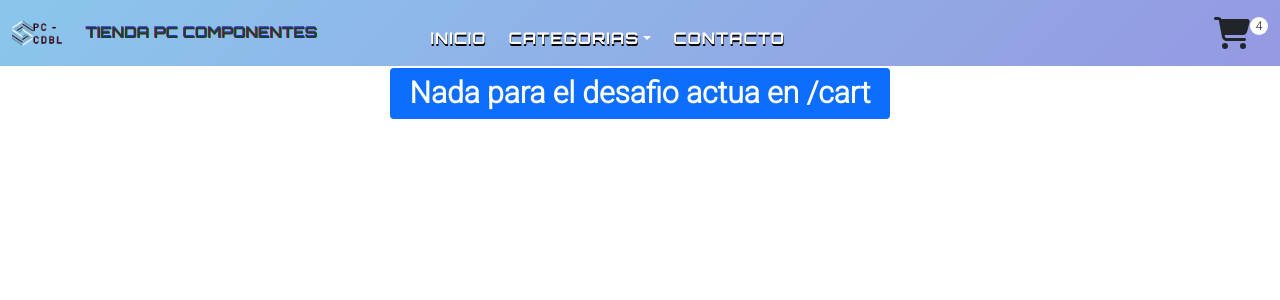
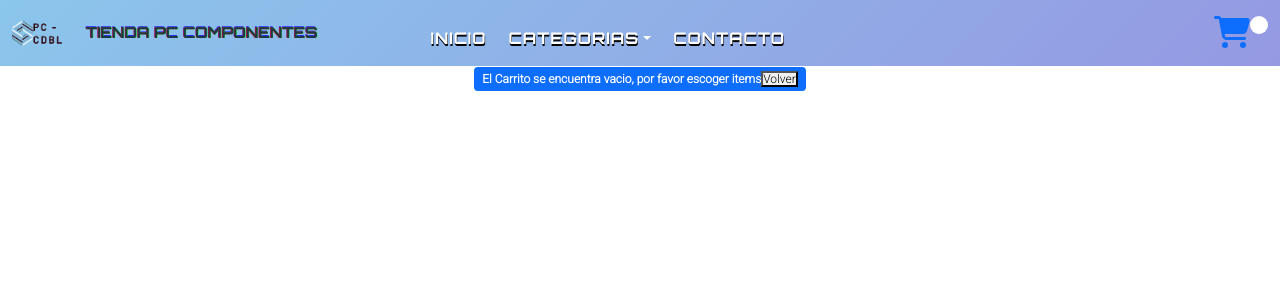
Before and after one commit to RI-KU56/Cristian-Bolivar-31205-ecommerce-bolivar, a React (Create React App) app: page /cart in a window 1280 px wide. Shown: the top 300 px of the page. Built offline with nearby package versions, Linux system fonts and the light colour scheme.

Commit message:
Desafío: Cart View

```diff
--- a/src/App.js
+++ b/src/App.js
@@ -4,7 +4,6 @@ import NavBar from './components/NavBar';
 import ItemListContainer from './components/ItemListContainer';
 import ItemDetailContainer from './components/ItemDetailContainer';
 import Cart from './components/Cart';
-import { CartProvider } from './components/CartContext';
 
 
 function App() {
@@ -12,7 +11,7 @@ function App() {
   return (
     <>
     <div className="App">
-      <CartProvider>
+
         <BrowserRouter>
           <NavBar />
           <Switch>
@@ -33,7 +32,7 @@ function App() {
             </Route>
           </Switch>
         </BrowserRouter>
-      </CartProvider>
+
     </div>
     </>
   );
--- a/src/components/Cart.jsx
+++ b/src/components/Cart.jsx
@@ -1,14 +1,102 @@
-import React from 'react'
-import { Badge } from 'react-bootstrap'
+import { Badge, Table, Button } from "react-bootstrap";
+import React, { useState, useEffect, useContext, createContext } from "react";
+import { CartContext } from "./CartContext";
+import { Link } from "react-router-dom";
+import DelButton from "./DelButton";
 
-function Cart() {
+
+const Cart = () => {
+  const { carts, cartlength, clear, total, removeitem } =
+    useContext(CartContext);
+  console.log("En carrito largo de carrito:" + cartlength());
+
+  if (cartlength() > 0) {
+    let copyarray = [];
+    let goodarray = [];
+    let ListTemplate;
+    let i = 0;
+
+    let itemidarray = [];
+
+    while (i < carts.length) {
+      copyarray[i] = carts[i];
+      itemidarray[i] = carts[i].itemid;
+      i++;
+    }
+
+    itemidarray = [...new Set(itemidarray)];
+    i = 0;
+    let id;
+    let j = 0;
+    let price;
+    let name;
+    while (i < itemidarray.length) {
+      let sum = 0;
+      for (j = 0; j < copyarray.length; j++) {
+        if (copyarray[j].itemid == itemidarray[i]) {
+          sum = copyarray[j].count + sum;
+          price = copyarray[j].itemprice;
+          name = copyarray[j].productname;
+        }
+      }
+
+      id = itemidarray[i];
+      goodarray.push({ id, name, sum, price });
+
+      i++;
+    }
+
+    ListTemplate = goodarray.map((element) => (
+      <tr key={element.id}>
+        <td>{element.name}</td>
+        <td>{element.sum}</td>
+        <td>{element.price}</td>
+        <td>
+          <DelButton itemid={id} />
+        </td>
+      </tr>
+    ));
+
     return (
-        <>
-            <h1>
-                <Badge variant="secondary">Nada para el desafio actua en /cart</Badge>
-            </h1>
-        </>
-    )
-}
+      <>
+        <table className="table table-info table-bordered border-primary">
+          <thead className="table-dark">
+            <tr>
+              <th>Item</th>
+              <th>Cantidad</th>
+              <th>Precio Unitario</th>
+              <th>Quitar Item</th>
+            </tr>
+          </thead>
+          <tbody>
+            {ListTemplate}
+            <tr>
+              <td colspan="3">Total a Pagar:</td>
+              <td>{total()}</td>
+            </tr>
+            <tr>
+              <td colspan="4">
+                <Link to={'/'}>
+                  <button type="button" className='btn btn-secondary'>
+                    Terminar compra
+                  </button>
+                </Link>
+              </td>
+            </tr>
+          </tbody>
+        </table>
+      </>
+    );
+  } else {
+    return (
+      <Badge variant="secondary">
+        El Carrito se encuentra vacio, por favor escoger items
+        <Link to={"/categories"}>
+          <button>Volver</button>
+        </Link>
+      </Badge>
+    );
+  }
+};
 
-export default Cart
+export default Cart;
--- a/src/components/CartContext.jsx
+++ b/src/components/CartContext.jsx
@@ -1,83 +1,99 @@
-import React from 'react'
-import { createContext } from 'react'
+import React, { createContext, useState } from "react";
 
-export const CartContext = createContext({})
+export const CartContext = createContext({});
 
 export const CartProvider = ({ children }) => {
-    let cart = []
+    const [carts, setCarts] = useState([]);
 
-    const addItem = ({ itemid }, { count }) => {
-        if (!cart) {
-            cart.push({ itemid, count })
+    const additem = ({ productname }, { itemid }, { count }, { itemprice }) => {
+        setCarts([...carts, { itemid, productname, count, itemprice }]);
+    };
+
+    const removeitem = ({ itemid }) => {
+        console.log("inside removeitemid" + itemid);
+        setCarts(carts.filter((cart) => cart.itemid != itemid));
+    };
+
+    const cartlength = () => {
+        let sum, i;
+        sum = 0;
+        i = 0;
+        if (carts.length) {
+        while (i < carts.length) {
+            sum = carts[i].count + sum;
+            i++;
+        }
+        return sum;
         } else {
-            //se agrega el item en caso de que ya exista
-            if (isInCart({ itemid })) {
-                cart[isInCartIndex({ itemid })].count = cart[isInCartIndex({ itemid })].count + count
-                cart = cart
-            } else {
-                cart.push({ itemid, count })
-                cart = cart
-            }
+        return 0;
+        }
+    };
+
+    const clear = () => {
+        setCarts([]);
+    };
+
+    const total = () => {
+        let sum, i;
+        sum = 0;
+        i = 0;
+        if (carts.length) {
+        while (i < carts.length) {
+            sum = carts[i].count * carts[i].itemprice + sum;
+            i++;
+        }
+        return sum;
+        } else {
+        return 0;
+        }
+    };
+
+    const isInCart = ({ itemid }) => {
+        let i = 0;
+        if (!carts) return false;
+
+        if (carts.length) {
+        while (i < carts.length) {
+            if (carts[i].itemid === itemid) return true;
+
+            i++;
         }
 
-        console.log("Contenido de cart en context mas abajo")
-        console.log(cart)
-        console.log("Largo de cart:" + cart.length)
-    }
+        return false;
+        } else {
+        return false;
+        }
+    };
 
-    const removeItem = ({ itemid }) => {
-        let cart2 = []
-        let i = 0
+    const isInCartIndex = ({ itemid }) => {
+        let i = 0;
 
-        while (i < cart.length) {
-            if (cart[i].itemid !== itemid) {
-                cart2.push(cart[i])
-            }
-            i++
+        if (carts.length) {
+        while (i < carts.length) {
+            if (carts[i].itemid === itemid) return i;
+
+            i++;
         }
 
-        cart = cart2
-    }
-
-    const clear = () => {
-        cart = []
-    }
-
-    const isInCart = ({ itemid }) => {
-        let i = 0
-
-        if (cart.length) {
-            while (i < cart.length) {
-                if (cart[i].itemid === itemid)
-                    return true
-                    i++
-            }
-            return false
+        return false;
         } else {
-            return false
+        return false;
         }
-    }
-
-    const isInCartIndex = ({ itemid }) => {
-        let i = 0
-
-        if (cart.length) {
-            while (i < cart.length) {
-                if (cart[i].itemid === itemid)
-                    return i
-                    i++
-            }
-            return false
-        } else {
-            return false
-        }
-    }
+    };
 
     return (
-        <>
-        <CartContext.Provider value={{ cart, addItem, removeItem, clear, isInCart, isInCartIndex }}>
+        <CartContext.Provider
+            value={{
+                carts,
+                additem,
+                removeitem,
+                cartlength,
+                clear,
+                total,
+                isInCartIndex,
+            }}>
+            {" "}
             {children}
         </CartContext.Provider>
-        </>
     )
 }
--- a/src/components/CartWidget.jsx
+++ b/src/components/CartWidget.jsx
@@ -1,18 +1,24 @@
-import React from 'react';
+import React, {useContext} from 'react';
 import './styles/CartWidget.css'
 import { FontAwesomeIcon } from "@fortawesome/react-fontawesome";
 import { faCartShopping } from "@fortawesome/free-solid-svg-icons";
+import { Link } from 'react-router-dom';
+import {CartContext} from './CartContext';
 
 
-function CartWidget({items}) {
+export const Carrito = () => {
+    const {carts,cartlength,clear}=useContext(CartContext);
+    console.log("Valor de total en widget");
+    console.log("Loading Cartwidget");
+
     return (
-    <>
-    <div className="cart-widget">
-        <FontAwesomeIcon icon={faCartShopping} size="2x"/>
-        <div className="qty-display">{items}</div>
-    </div>
-    </>
+        <>
+        <div className="cart-widget">
+            <Link to={'/cart'}>
+                <FontAwesomeIcon icon={faCartShopping} size="2x"/>
+            </Link>
+            <div className="qty-display">{cartlength()>0 && cartlength()}</div>
+        </div>
+        </>
     )
 }
-
-export default CartWidget
--- /dev/null
+++ b/src/components/DelButton.jsx
@@ -0,0 +1,15 @@
+import React, {useState,useEffect,useContext,createContext} from 'react';
+import {CartContext} from './CartContext';
+
+export const DelButton = ({itemid}) => {
+
+    const {removeitem}=useContext(CartContext);
+    console.log("Estoy en DelButton con itemid:"+itemid);
+
+    return(
+        <button className="btn btn-danger" onClick={()=>removeitem({itemid})}>Eliminar Item</button>
+    )
+};
+
+
+export default DelButton;
--- a/src/components/ItemCount.jsx
+++ b/src/components/ItemCount.jsx
@@ -1,60 +1,104 @@
-import React from "react";
-import { useContext } from "react";
-import { useParams } from "react-router-dom";
+import React, { useState, useEffect, useContext } from "react";
+import { CartContext } from "./CartContext";
+import { Link, useParams } from "react-router-dom";
 import { ItemDetailButton } from "./ItemDetail";
-import { CartContext } from "./CartContext";
 
+const ItemCount = ({ productname, stock, initial, productid, itemprice }) => {
+  const [count, setCount] = useState(initial);
+  const { itemid } = useParams();
+  const { additem, additem2, carts, cartlength, isInCartIndex, removeitem } =
+    useContext(CartContext);
 
-function ItemCount({min,max,reset,count,stock,product_name}) {
-  const { itemid } = useParams()
+  const add = () => {
+    if (count + 1 > stock) {
+      alert("Superaste la cantidad de items en stock");
+    } else {
+      setCount(count + 1);
+    }
+  };
 
-  const { addItem, cart } = useContext(CartContext)
+  const sub = () => {
+    if (count === 0) alert("Debes agregar al menos un item al carrito");
+    else setCount(count - 1);
+  };
 
-    return (
-      <>
-        <div className="btn-group" role="group" aria-label="Basic example">
+  const reset = () => {
+    setCount(initial)
+  }
+
+  const onAdd = () => {
+    alert("Tus productos se agregaron al carrito")
+  }
+
+  console.log(
+    "ver contenido de carts",
+    carts.map((cart) => cart.productname)
+  );
+
+  console.log("New cartlength function", cartlength());
+
+  return (
+    <>
+      <div className="btn-group" role="group" aria-label="Basic example">
           <table className="table-sm mx-auto">
             <thead>
               <tr>
-                <th></th>
-                <th>{product_name}</th>
-                <th></th>
+                {/* <th colspan="3" align="center">{productname}</th> */}
               </tr>
             </thead>
             <tbody>
               <tr>
-                <td>
-                  <button type="button" className="btn btn-outline-danger" onClick={min}>
+                <td align="center" colspan="1">
+                  <button type="button" className="btn btn-outline-danger" onClick={sub}>
                     -
                   </button>
                 </td>
-                <td className="text-center">{count}</td>
-                <td>
-                  <button type="button" className="btn btn-outline-success" onClick={max}>
+                <td colspan="2" className="text-center" align="center">{count}</td>
+                <td align="center" colspan="1">
+                  <button type="button" className="btn btn-outline-success" onClick={add}>
                     +
                   </button>
                 </td>
               </tr>
               <tr>
-                <td> </td>
-                <td align="center" onClick={() => addItem({ itemid }, { count })}>
-                  <ItemDetailButton contador={count} />
+                <td colspan="2" align="center" onClick={onAdd}>
+                  <button
+                    type="button"
+                    className='btn btn-secondary'
+                    disabled={count === 0}
+                    id="but2"
+                    onClick={() =>
+                      additem(
+                        { productname },
+                        { itemid },
+                        { count },
+                        { itemprice }
+                      )
+                    }
+                  >
+                    Agregar a carrito
+                  </button>
                 </td>
-                <td> </td>
+                <td colspan="2" align="center">
+                  <Link to={'/cart'}>
+                    <button type="button" className='btn btn-secondary'>
+                      Ir al Carrito
+                    </button>
+                  </Link>
+                </td>
               </tr>
               <tr>
-                <td> </td>
-                <td>
-                  <button type="button" className='btn-secondary' onClick={reset}>
+                <td colspan="4" align="center">
+                  <button type="button" className='btn btn-secondary' onClick={reset} disabled={count === 0}>
                     Reset
-                  </button></td>
-                <td> </td>
+                  </button>
+                </td>
               </tr>
             </tbody>
           </table>
         </div>
-      </>
-    );
-}
+    </>
+  );
+};
 
-export default ItemCount
+export default ItemCount;
--- a/src/components/NavBar.jsx
+++ b/src/components/NavBar.jsx
@@ -2,7 +2,7 @@ import React from 'react';
 import './styles/NavBar.css';
 import logoNav from '../images/logo.png';
 import { Link } from "react-router-dom";
-import CartWidget from './CartWidget';
+import { Carrito } from './CartWidget';
 
 function NavBar() {
   return (
@@ -52,7 +52,7 @@ function NavBar() {
                 </Link>
               </li>
             </ul>
-              <CartWidget items={4}/>
+              <Carrito />
           </div>
         </div>
       </nav>
--- a/src/index.js
+++ b/src/index.js
@@ -3,6 +3,7 @@ import ReactDOM from 'react-dom/client';
 import './index.css';
 import App from './App';
 import reportWebVitals from './reportWebVitals';
+import {CartProvider} from './components/CartContext';
 import 'jquery/dist/jquery.min.js';
 import 'bootstrap/dist/css/bootstrap.min.css';
 import 'bootstrap/dist/js/bootstrap.bundle.min.js';
@@ -14,7 +15,9 @@ root.render(
   {/* <React.StrictMode>
     <App />
   </React.StrictMode> */}
-    <App />
+  <CartProvider>
+  <App />
+  </CartProvider>
   </>
 );
 
```
Also changed, not shown: src/components/ItemDetail.jsx (+6 -3 lines).
